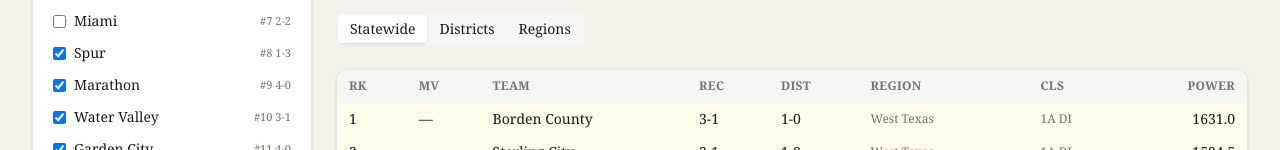
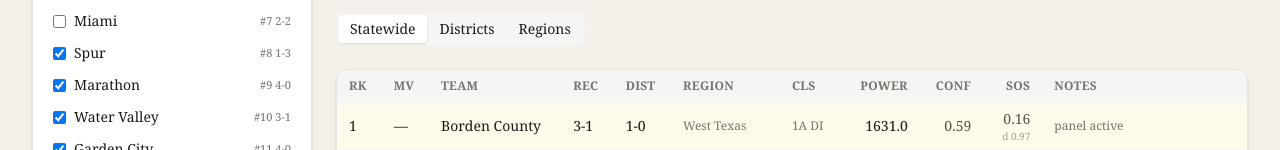
Before and after one commit to rcullens/ranking-tool, a React (Vite) app in the folder web/: page / in a window 1280 px wide. Shown: the part 650-800 px from the top of the page. Built offline with nearby package versions, Linux system fonts and the light colour scheme; no server answers.

Commit message:
Update ranking boards UI

```diff
--- a/web/src/Boards.tsx
+++ b/web/src/Boards.tsx
@@ -54,6 +54,9 @@ function RankTable({
             {showStatewide ? <th className="px-3 py-2">St</th> : null}
             <th className="px-3 py-2">Cls</th>
             <th className="px-3 py-2 text-right">Power</th>
+            <th className="px-3 py-2 text-right">Conf</th>
+            <th className="px-3 py-2 text-right">SOS</th>
+            <th className="px-3 py-2">Notes</th>
           </tr>
         </thead>
         <tbody>
@@ -92,6 +95,17 @@ function RankTable({
               ) : null}
               <td className="px-3 py-1.5 text-xs text-stone-500">{row.classification}</td>
               <td className="px-3 py-1.5 text-right tabular-nums">{row.power.toFixed(1)}</td>
+              <td className="px-3 py-1.5 text-right tabular-nums text-stone-600">
+                {row.confidence != null ? row.confidence.toFixed(2) : "—"}
+                {row.low_confidence ? "*" : ""}
+              </td>
+              <td className="px-3 py-1.5 text-right tabular-nums text-stone-600">
+                {row.sos != null ? row.sos.toFixed(2) : "—"}
+                {row.density != null ? (
+                  <span className="block text-[10px] text-stone-400">d {row.density.toFixed(2)}</span>
+                ) : null}
+              </td>
+              <td className="max-w-[12rem] px-3 py-1.5 text-xs text-stone-500">{row.notes || "—"}</td>
             </tr>
           ))}
         </tbody>
```
